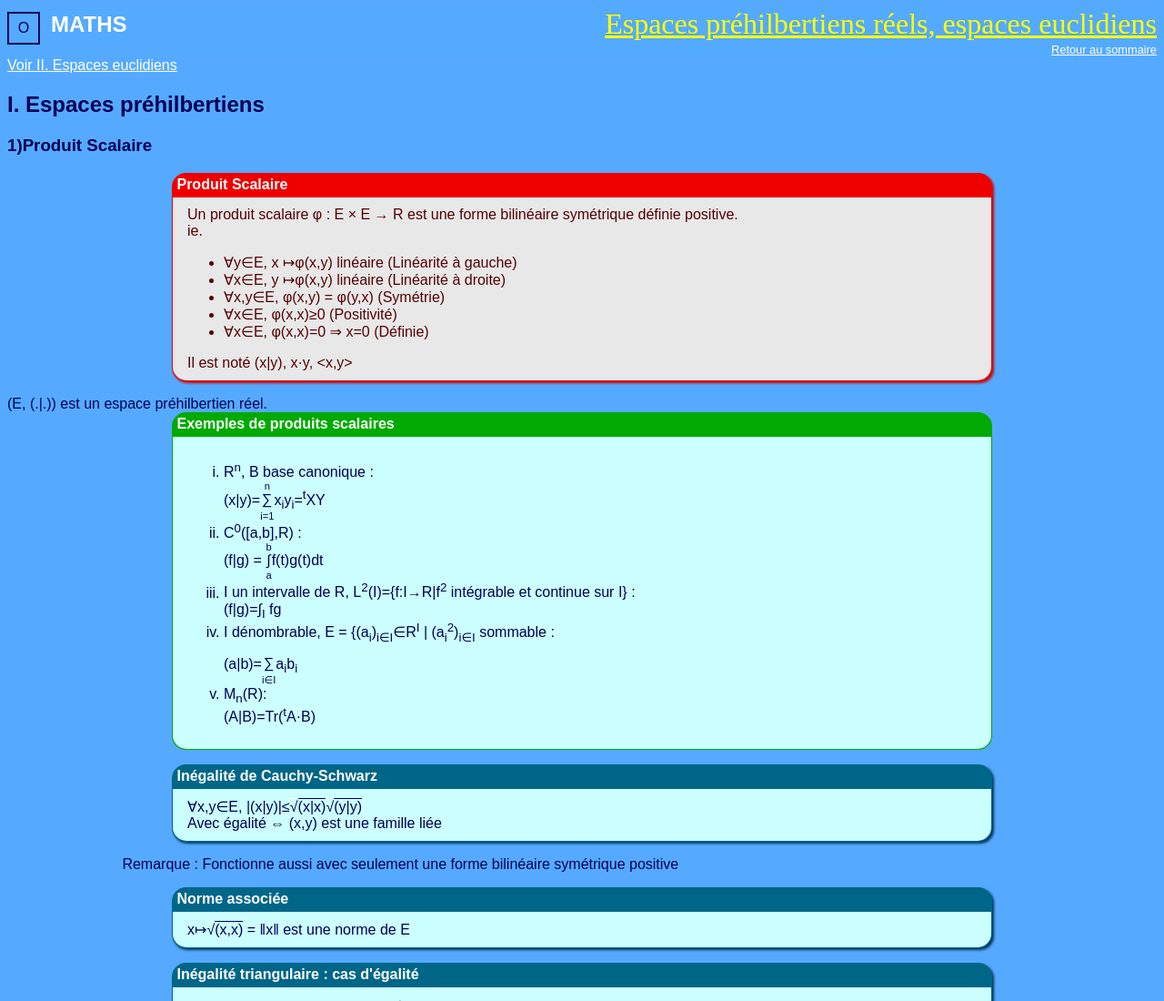
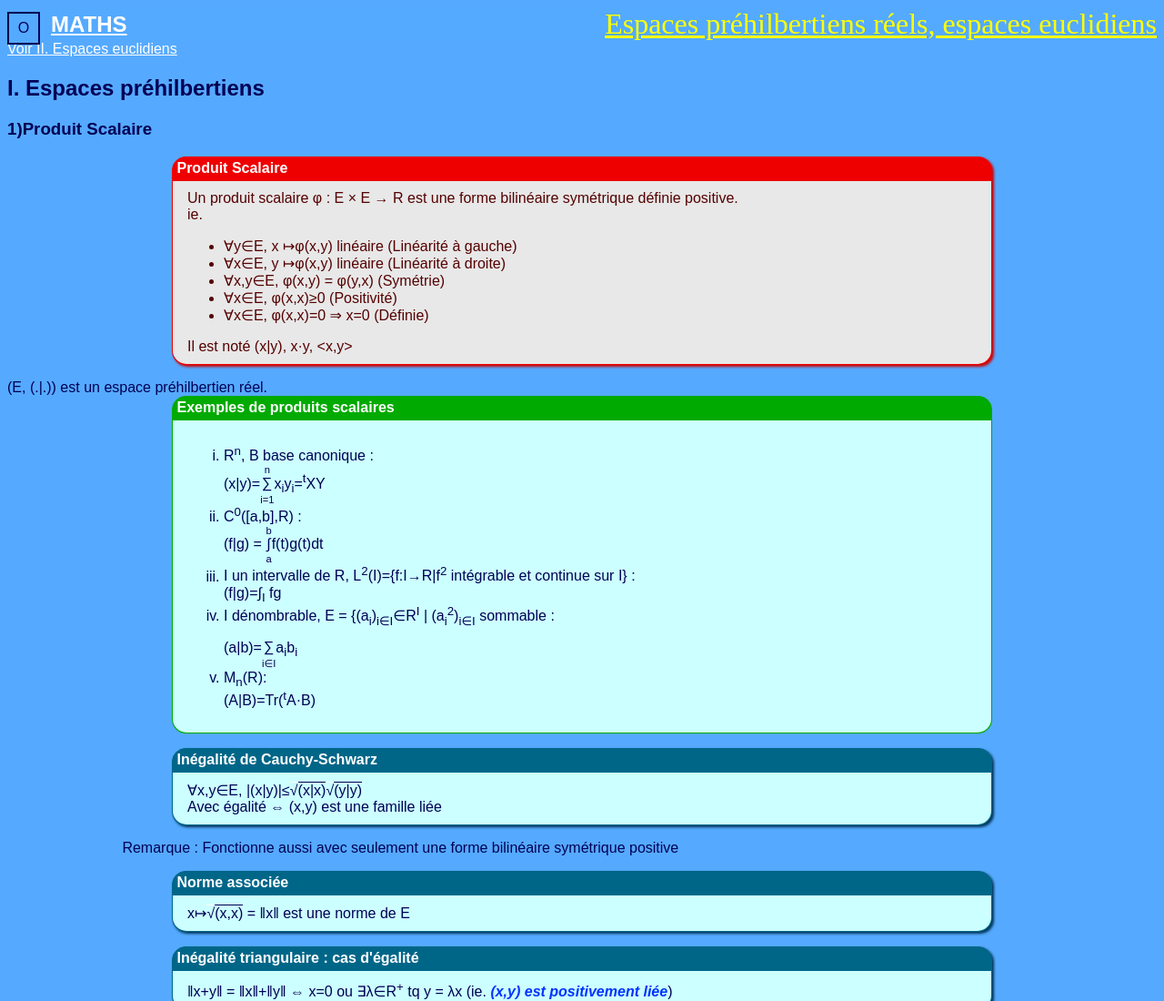
Before and after one commit to Asendrys/mathsmp, a plain HTML site: page espaces-prehilbertiens-reels.html in a window 1280 px wide. Shown: the top 1100 px of the page at 91% size. Drawn offline with Linux system fonts and the light colour scheme.

Commit message:
Update espaces-prehilbertiens-reels.html

```diff
--- a/espaces-prehilbertiens-reels.html
+++ b/espaces-prehilbertiens-reels.html
@@ -29,9 +29,8 @@
 							<li><a href="404.html">17 Calcul différentiel</a></li>
 					</ul>
 				</nav>
-			<div id="title">MATHS</div>
+			<p id="title"><a href="sommaire.html">MATHS</a></p>
 			<h1>Espaces préhilbertiens réels, espaces euclidiens</h1>
-			<div id="home"><a href="sommaire.html">Retour au sommaire</a></div>
 		</header>
 		<a href=#ee>Voir II. Espaces euclidiens</a>
 		<h2>I. Espaces préhilbertiens</h2>
```
